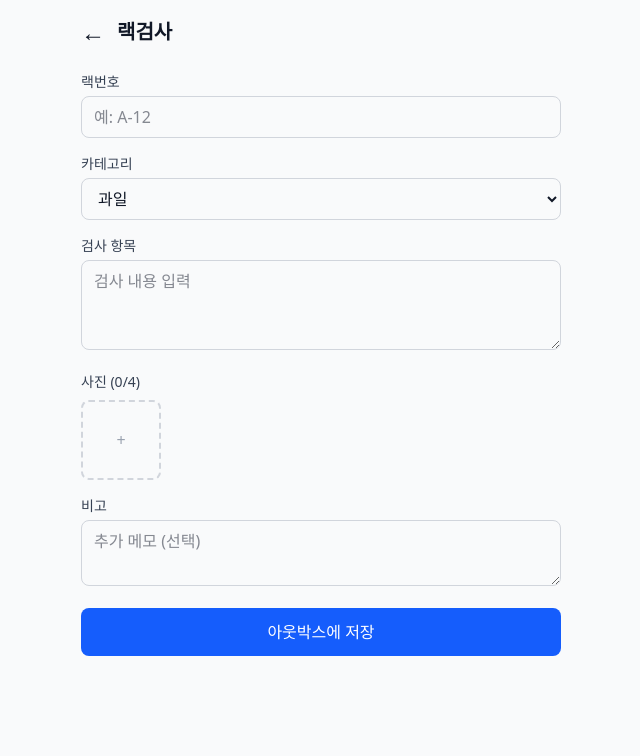
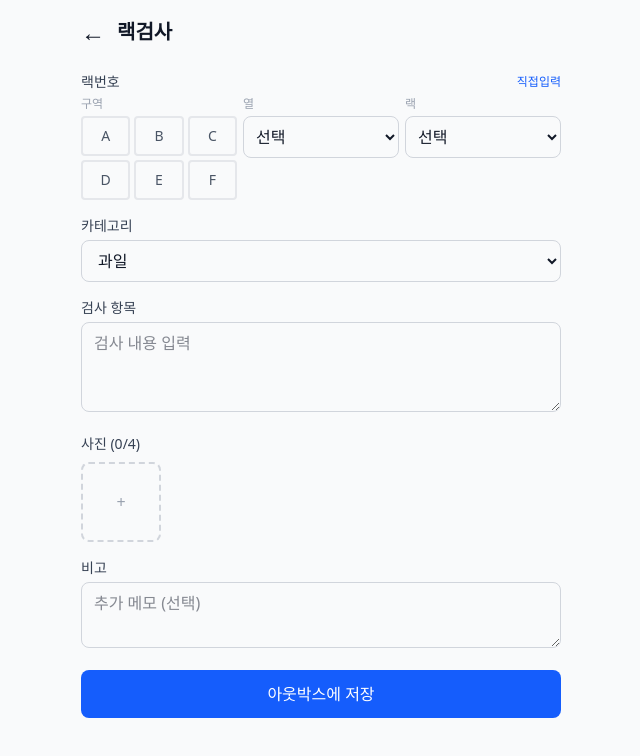
Before and after one commit to rklpoi5678/bmart-pwa, a Next.js app: page /work/rack in a window 1280 px wide. Shown: the top 756 px of the page, without its empty margins (319-959 px from the left). Built offline with nearby package versions, Linux system fonts and the light colour scheme.

Commit message:
fix: racknumberinput component

```diff
--- a/src/app/work/rack/page.tsx
+++ b/src/app/work/rack/page.tsx
@@ -3,6 +3,7 @@
 import { useState } from 'react';
 import { useRouter } from 'next/navigation';
 import PhotoCapture from '@/components/PhotoCapture';
+import RackNumberInput from '@/components/RackNumberInput';
 import { addToQueue } from '@/lib/queue';
 import { CATEGORY_OPTIONS } from '@/db/schema';
 import type { RackData } from '@/db/schema';
@@ -37,17 +38,10 @@
       </div>
 
       <form onSubmit={handleSubmit} className="space-y-4">
-        <div>
-          <label className="block text-sm font-medium text-gray-700 mb-1">랙번호</label>
-          <input
-            type="text"
-            required
-            value={form.rackNumber}
-            onChange={(e) => setForm({ ...form, rackNumber: e.target.value })}
-            className="w-full border border-gray-300 rounded-lg px-3 py-2 text-base"
-            placeholder="예: A-12"
-          />
-        </div>
+        <RackNumberInput
+          value={form.rackNumber}
+          onChange={(v) => setForm({ ...form, rackNumber: v })}
+        />
 
         <div>
           <label className="block text-sm font-medium text-gray-700 mb-1">카테고리</label>
```
